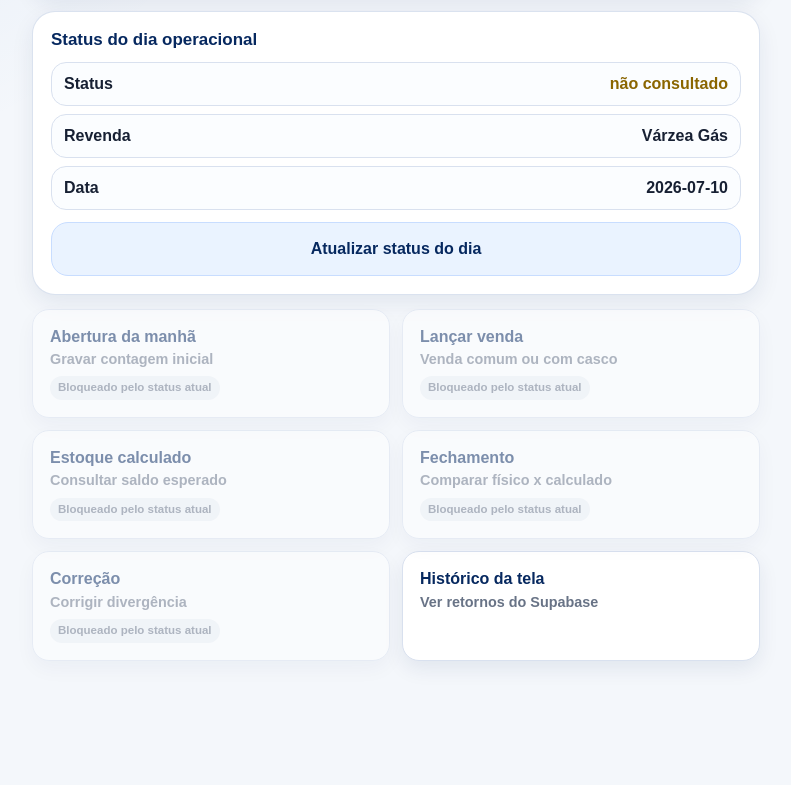
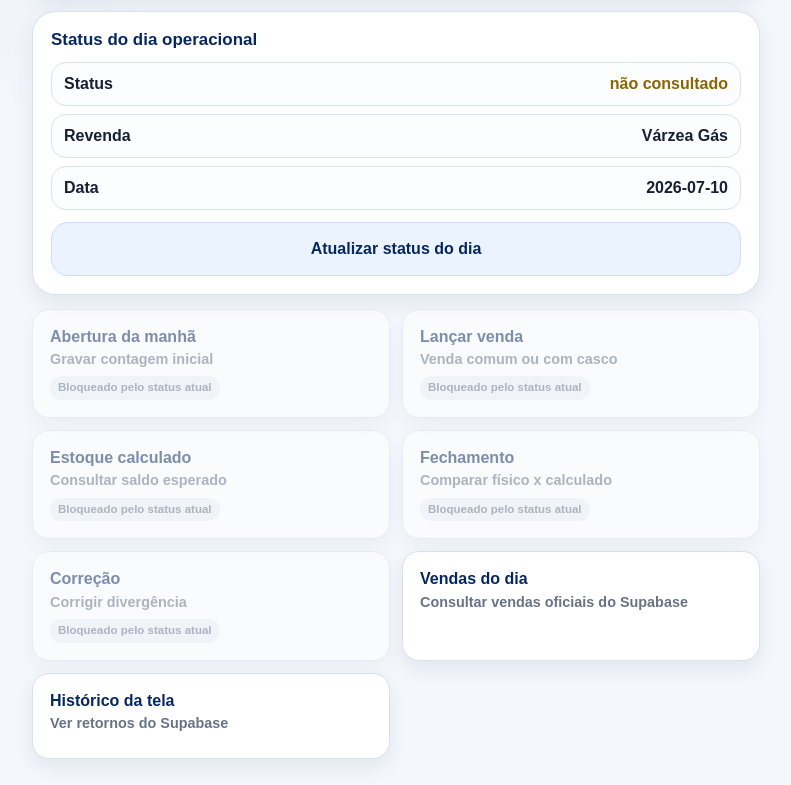
Before and after one commit to astromp/fenix-estoque-varzea-gas, a plain HTML site: page index.html in a window 1280 px wide. Shown: the part 362-1147 px from the top of the page, without its empty margins (244-1035 px from the left). Before the commit the page ends 1049 px from the top, so only its background shows below. Drawn offline with nearby package versions, Linux system fonts and the light colour scheme.

Commit message:
Carrega tela oficial de vendas do dia V4.8

```diff
--- a/index.html
+++ b/index.html
@@ -207,5 +207,6 @@
   <script src="https://cdn.jsdelivr.net/npm/@supabase/supabase-js@2"></script>
   <script src="./js/config.js"></script>
   <script src="./js/operacao-celular-v3.js"></script>
+  <script src="./js/vendas-dia-v4.8.js"></script>
 </body>
 </html>
```
